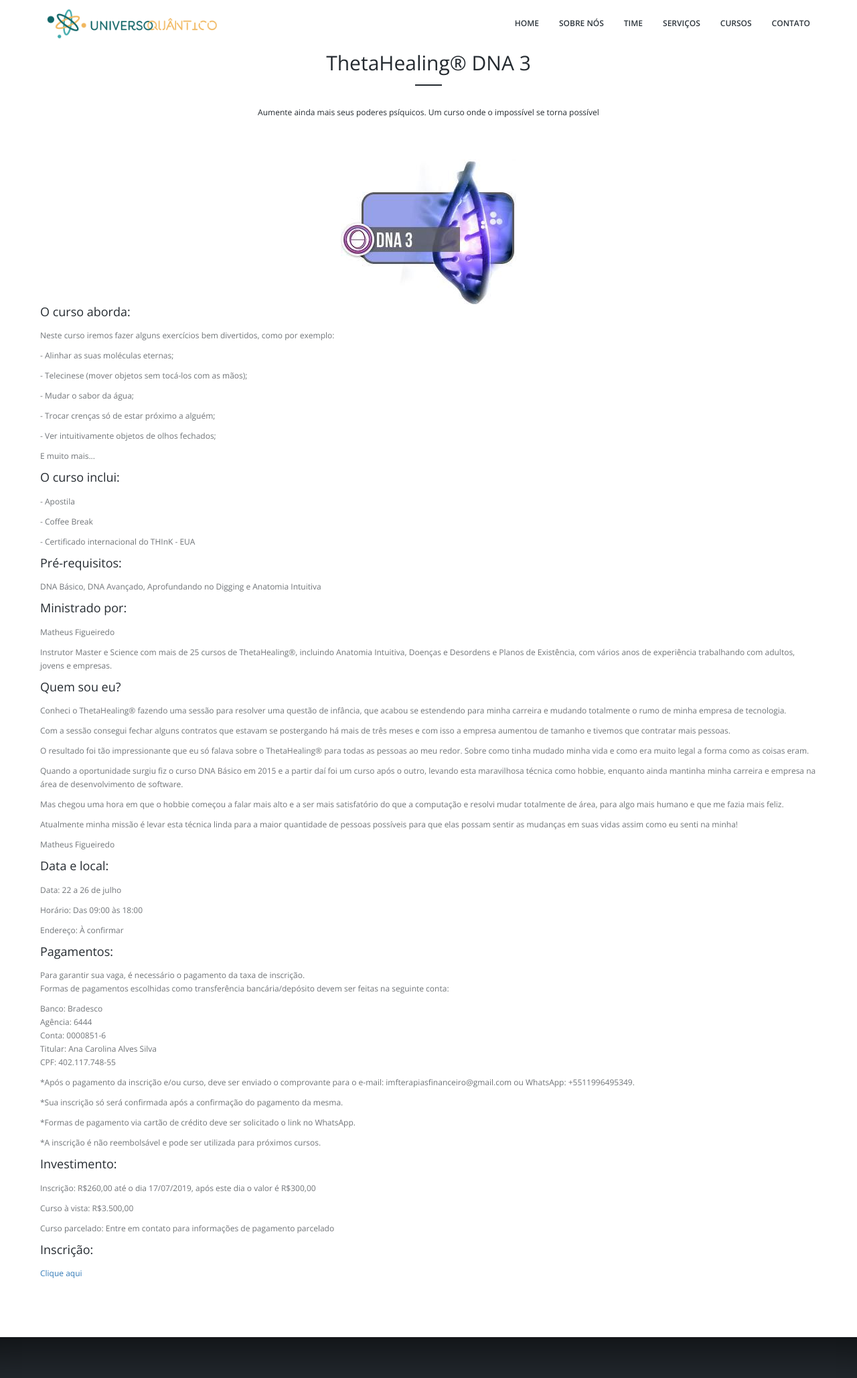
After one commit to matheusimf/imf-site, a Django app: page /seminars/dna3/ in a window 1280 px wide. The commit adds this page. Shown: the top 2057 px of the page at 67% size. Run offline with Django 3.2, Linux system fonts and the light colour scheme; some libraries are stand-ins or nearby versions.

Commit message:
Add dna3 seminar

```diff
--- /dev/null
+++ b/src/seminars/templates/seminars/dna3.html
@@ -0,0 +1,50 @@
+{% extends "seminars/base-seminars.html" %}
+{% load i18n %}
+{% load static from staticfiles %}
+
+                {% block seminar_title %}
+                    {% trans 'ThetaHealing® DNA 3' %}
+                {% endblock seminar_title %}
+
+                {% block seminar_subtitle %}
+                    {% trans 'Aumente ainda mais seus poderes psíquicos. Um curso onde o impossível se torna possível' %}
+                {% endblock seminar_subtitle %}
+
+                {% block seminar_image %}
+                    {% static 'core/img/dna-3.png' %}
+                {% endblock seminar_image %}
+                {% block seminar_image_description %}
+                    {% trans 'DNA 3 - ThetaHealing' %}
+                {% endblock seminar_image_description %}
+
+                {% block seminar_content %}
+                    <p>Neste curso iremos fazer alguns exercícios bem divertidos, como por exemplo:</p>
+                    <p>- Alinhar as suas moléculas eternas;</p>
+                    <p>- Telecinese (mover objetos sem tocá-los com as mãos);</p>
+                    <p>- Mudar o sabor da água;</p>
+                    <p>- Trocar crenças só de estar próximo a alguém;</p>
+                    <p>- Ver intuitivamente objetos de olhos fechados;</p>
+                    <p>E muito mais...</p>
+                {% endblock seminar_content %}
+
+                {% block seminar_material %}
+                    <p>- Apostila</p>
+                    <p>- Coffee Break</p>
+                    <p>- Certificado internacional do THInK - EUA</p>
+                {% endblock seminar_material %}
+
+                {% block seminar_prereq%}
+                    <p>DNA Básico, DNA Avançado, Aprofundando no Digging e Anatomia Intuitiva</p>
+                {% endblock seminar_prereq%}
+
+                {% comment %}-- Here goes the name of the instructors whom won't gonna teach the seminar -- {% endcomment %}
+                {% block carol_instructor %}{% endblock carol_instructor %}
+
+                {% block seminar_date %}22 a 26 de julho{% endblock seminar_date %}
+                {% block seminar_time %}Das 09:00 às 18:00{% endblock seminar_time %}
+                {% block seminar_location %}À confirmar{% endblock seminar_location %}
+
+                {% block seminar_inscription %}R$260,00 até o dia 17/07/2019, após este dia o valor é R$300,00{% endblock seminar_inscription %}
+                {% block seminar_price %}R$3.500,00{% endblock seminar_price %}
+
+                {% block seminar_url %}<a href='http://bit.ly/dna3imfsp' target="_blank" >Clique aqui</a></p>{% endblock seminar_url %}
--- a/src/seminars/templates/seminars/seminars.html
+++ b/src/seminars/templates/seminars/seminars.html
@@ -188,7 +188,7 @@
                         <!-- begin work -->
                         <div class="work">
                             <div class="image">
-                                <a href=""><img src="{% static 'core/img/dna-3.png' %}" alt="{% trans 'DNA 3' %}" /></a>
+                                <a href="{% url 'seminars:dna3' %}"><img src="{% static 'core/img/dna-3.png' %}" alt="{% trans 'DNA 3' %}" /></a>
                             </div>
                             <div class="desc">
                                 <span class="desc-title">{% trans 'DNA 3' %}</span>
--- a/src/seminars/urls.py
+++ b/src/seminars/urls.py
@@ -1,7 +1,7 @@
 from django.urls import include, path, re_path
 
 from .views import (Seminars, BasicDNASeminar, AdvancedDNASeminar, YouAndCreatorSeminar,
-                    IntuitiveAnatomySeminar, InnerCircleSeminar)
+                    IntuitiveAnatomySeminar, InnerCircleSeminar, DNA3Seminar)
 
 urlpatterns = [
     re_path(r'^$', Seminars.as_view(), name='seminars'),
@@ -10,4 +10,5 @@ urlpatterns = [
     path('voce-e-o-criador/', YouAndCreatorSeminar.as_view(), name='you-and-creator'),
     path('anatomia-intuitiva/', IntuitiveAnatomySeminar.as_view(), name='intuitive-anatomy'),
     path('voce-e-seu-circulo-intimo/', InnerCircleSeminar.as_view(), name='inner-circle'),
+    path('dna3/', DNA3Seminar.as_view(), name='dna3'),
 ]
--- a/src/seminars/views.py
+++ b/src/seminars/views.py
@@ -31,3 +31,6 @@ class InnerCircleSeminar(BaseSeminar):
 
 class IntuitiveAnatomySeminar(BaseSeminar):
     template_name = 'seminars/intuitive-anatomy.html'
+
+class DNA3Seminar(BaseSeminar):
+    template_name = 'seminars/dna3.html'
```
Also changed, not shown: src/core/templates/core/home.html (+5 -5 lines).
